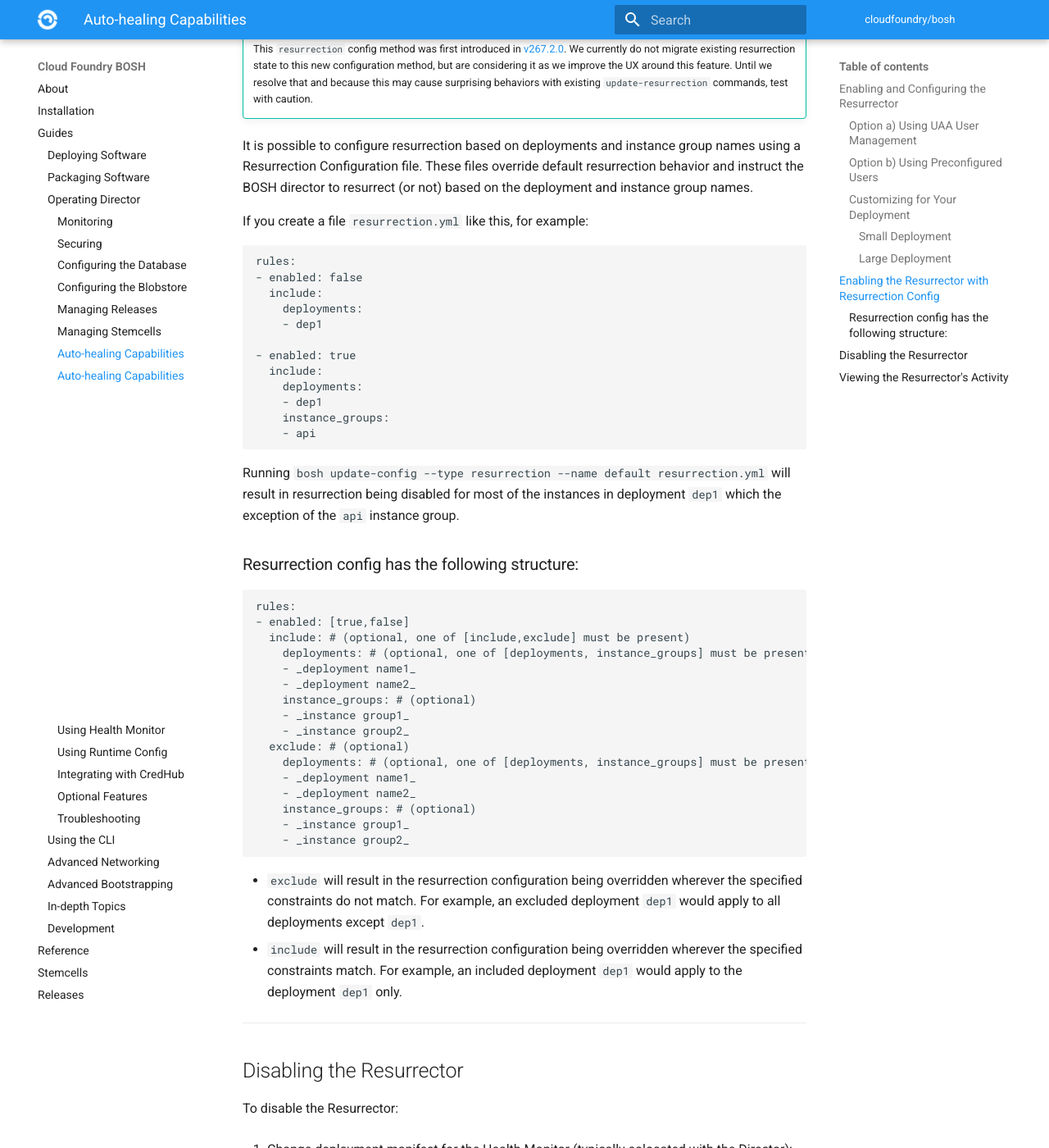
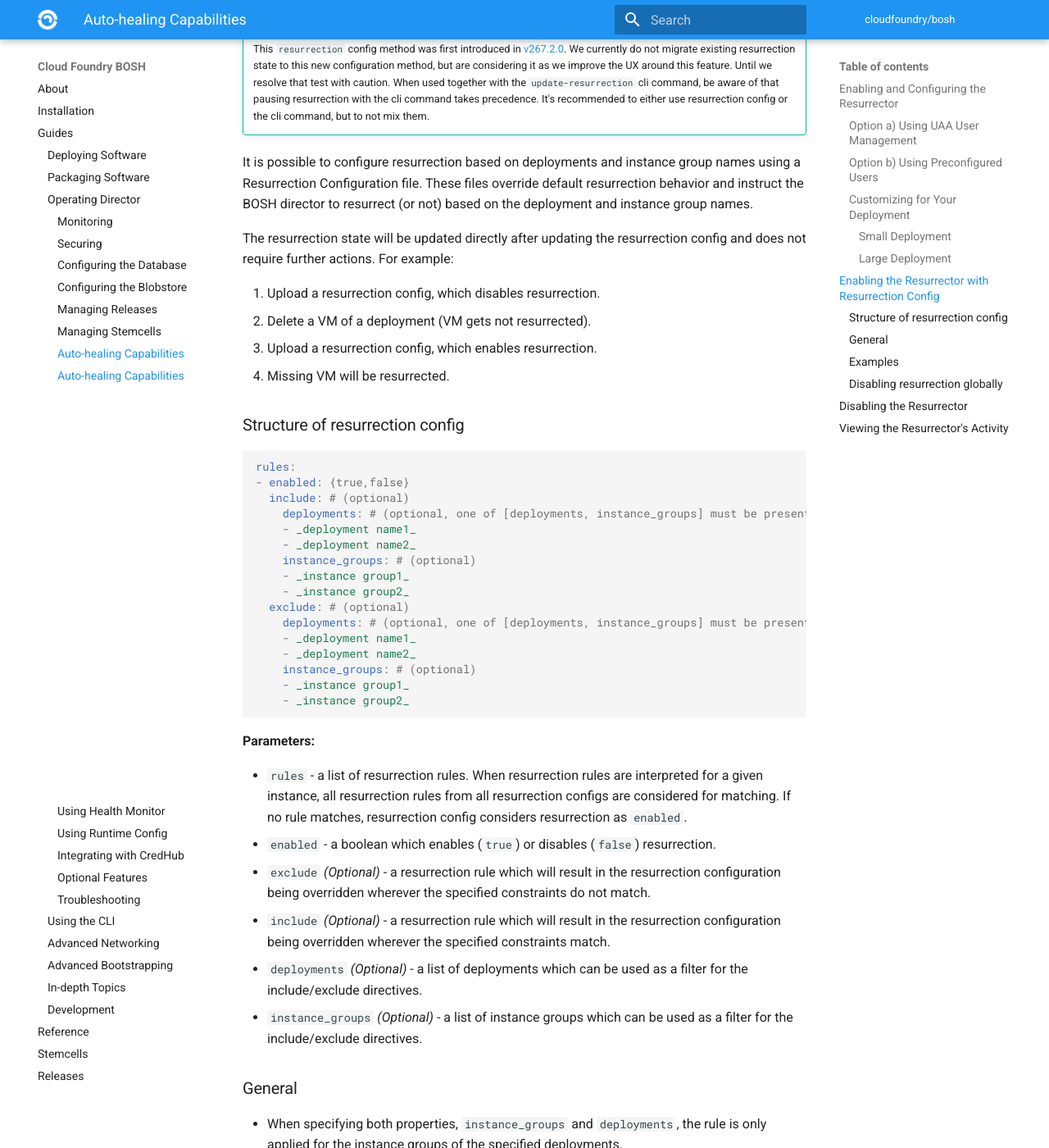
Before and after one commit to cloudfoundry/docs-bosh, an MkDocs documentation site: the page built from content/resurrector.md, in a window 1280 px wide and 1400 px high, scrolled down 3251 px. Shown: the whole window at 82% size. Built offline with MkDocs 1.6.1 and Material for MkDocs 9.7.7, drawn with Linux system fonts in a browser that asks for light colours; old or Windows-style settings are respelled for this version of MkDocs; some of the changed text lies outside the part shown.

Commit message:
Improve resurrection config docs (#641)
* Improve docs for resurrection config

[#164654814](https://www.pivotaltracker.com/story/show/164654814)

* Explain the resurrection config in more detail

Add more examples and explain the resurrection rules.

[#164654814](https://www.pivotaltracker.com/story/show/164654814)

Co-authored-by: Denis Langer <denis.langer@sap.com>

* Make rules description more specific

[#164654814](https://www.pivotaltracker.com/story/show/164654814)

* More descriptive names for resurrection configs

There is no special name `default` in contrast to the other config types.
[#164654814](https://www.pivotaltracker.com/story/show/164654814)

````diff
--- a/content/resurrector.md
+++ b/content/resurrector.md
@@ -112,35 +112,24 @@ If your deployment consists of 1000 VMs, and you use the defaults, the Resurrect
 ## Enabling the Resurrector with Resurrection Config {: #enable-with-resurrection-config }
 
 !!! tip "Beta Feature"
-    This `resurrection` config method was first introduced in [v267.2.0](https://github.com/cloudfoundry/bosh/releases/tag/v267.2). We currently do not migrate existing resurrection state to this new configuration method, but are considering it as we improve the UX around this feature. Until we resolve that and because this may cause surprising behaviors with existing `update-resurrection` commands, test with caution.
+    This `resurrection` config method was first introduced in [v267.2.0](https://github.com/cloudfoundry/bosh/releases/tag/v267.2). We currently do not migrate existing resurrection state to this new configuration method, but are considering it as we improve the UX around this feature. Until we resolve that test with caution. When used together with the `update-resurrection` cli command, be aware of that pausing resurrection with the cli command takes precedence. It's recommended to either use resurrection config or the cli command, but to not mix them.
 
-It is possible to configure resurrection based on deployments and instance group names using a Resurrection Configuration file.  These files override default resurrection behavior and instruct the BOSH director to resurrect (or not) based on the deployment and instance group names.
+It is possible to configure resurrection based on deployments and instance group names using a Resurrection Configuration file. These files override default resurrection behavior and instruct the BOSH director to resurrect (or not) based on the deployment and instance group names.
 
-If you create a file `resurrection.yml` like this, for example:
+The resurrection state will be updated directly after updating the resurrection config and does not require further actions. For example:
 
-```
+1. Upload a resurrection config, which disables resurrection.
+2. Delete a VM of a deployment (VM gets not resurrected).
+3. Upload a resurrection config, which enables resurrection.
+4. Missing VM will be resurrected.
+
+
+### Structure of resurrection config
+
+```yaml
 rules:
-- enabled: false
-  include:
-    deployments:
-    - dep1
-
-- enabled: true
-  include:
-    deployments:
-    - dep1
-    instance_groups:
-    - api
-```
-
-Running `bosh update-config --type resurrection --name default resurrection.yml`
-will result in resurrection being disabled for most of the instances in deployment `dep1` which the exception of the `api` instance group.
-
-### Resurrection config has the following structure:
-```
-rules:
-- enabled: [true,false]
-  include: # (optional, one of [include,exclude] must be present)
+- enabled: {true,false}
+  include: # (optional)
     deployments: # (optional, one of [deployments, instance_groups] must be present)
     - _deployment name1_
     - _deployment name2_
@@ -156,12 +145,79 @@ rules:
     - _instance group2_
 ```
 
-- `exclude` will result in the resurrection configuration being overridden
-  wherever the specified constraints do not match.  For example, an excluded
-  deployment `dep1` would apply to all deployments except `dep1`.
-- `include` will result in the resurrection configuration being overridden
-  wherever the specified constraints match.  For example, an included
-  deployment `dep1` would apply to the deployment `dep1` only.
+**Parameters:**
+
+- `rules` - a list of resurrection rules. When resurrection rules are interpreted for a given instance, all resurrection rules from all resurrection configs are considered for matching. If no rule matches, resurrection config considers resurrection as `enabled`.
+- `enabled` - a boolean which enables (`true`) or disables (`false`) resurrection.
+- `exclude` *(Optional)* - a resurrection rule which will result in the resurrection configuration being overridden wherever the specified constraints do not match.
+- `include` *(Optional)* - a resurrection rule which will result in the resurrection configuration being overridden wherever the specified constraints match.
+- `deployments` *(Optional)* - a list of deployments which can be used as a filter for the include/exclude directives.
+- `instance_groups` *(Optional)* - a list of instance groups which can be used as a filter for the include/exclude directives.
+
+
+### General
+
+* When specifying both properties, `instance_groups` and `deployments`, the rule is only applied for the instance groups of the specified deployments.
+* When only `instance_groups` is specified, the rule will be applied to all matching instance groups across **all** deployments.
+* Multiple rules are evaluated by the `&` operator. This means, if one rule with `enabled: false` matches for a given instance resurrection for this instance is disabled.
+
+
+### Examples
+
+By default, resurrection is turned on and the following examples demonstrate how this default can be overwritten.
+
+1. Disable resurrection for a deployment `dep1` by creating a `resurrection.yml`:
+
+	```yaml
+	rules:
+	- enabled: false
+	  include:
+	    deployments:
+	    - dep1
+	```
+	Running `bosh update-config --type resurrection --name disable-dep1 resurrection.yml` disables resurrection for all deployments in the include block, i.e. `dep1`. For all other deployments, resurrection is still enabled.
+
+2. Disable resurrection for an instance group `instance-group-1` of a deployment `dep1` by creating a `resurrection.yml`:
+
+	```yaml
+	rules:
+	- enabled: false
+	  include:
+	  	 deployments:
+	  	 - dep1
+	    instance_groups:
+	    - instance-group-1
+	```
+
+	Running `bosh update-config --type resurrection --name disable-dep1-instance-group-1 resurrection.yml` disables resurrection for all instance groups of all the specified deployments, i.e. `instance-group-1` of deployment `dep1`. For all other instance groups and deployments, resurrection is still enabled.
+
+3. Disable resurrection for all deployments except for deployment `dep1` by creating a `resurrection.yml`:
+
+	```yaml
+	rules:
+	- enabled: false
+	  exclude:
+	    deployments:
+	    - dep1
+	```
+	Running `bosh update-config --type resurrection --name disable-all-but-dep1 resurrection.yml` disables resurrection for all deployments except deployment `dep-1`.
+
+
+### Disabling resurrection globally
+
+Resurrection can be disabled on all deployments with this config:
+
+```yaml
+rules:
+- enabled: false
+```
+
+One liner for turning resurrection off globally:
+
+```sh
+bosh update-config --type resurrection --name bosh.global.disable <(echo "{\"rules\": [{\"enabled\": false}]}")
+```
+
 
 ---
 ## Disabling the Resurrector {: #disable }
````
